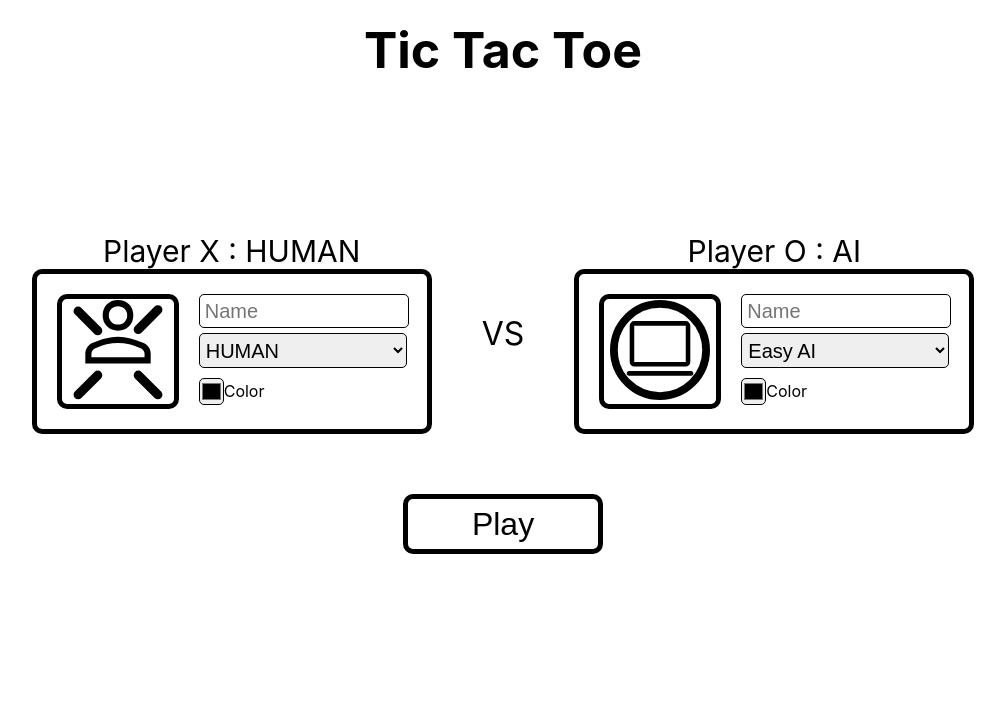
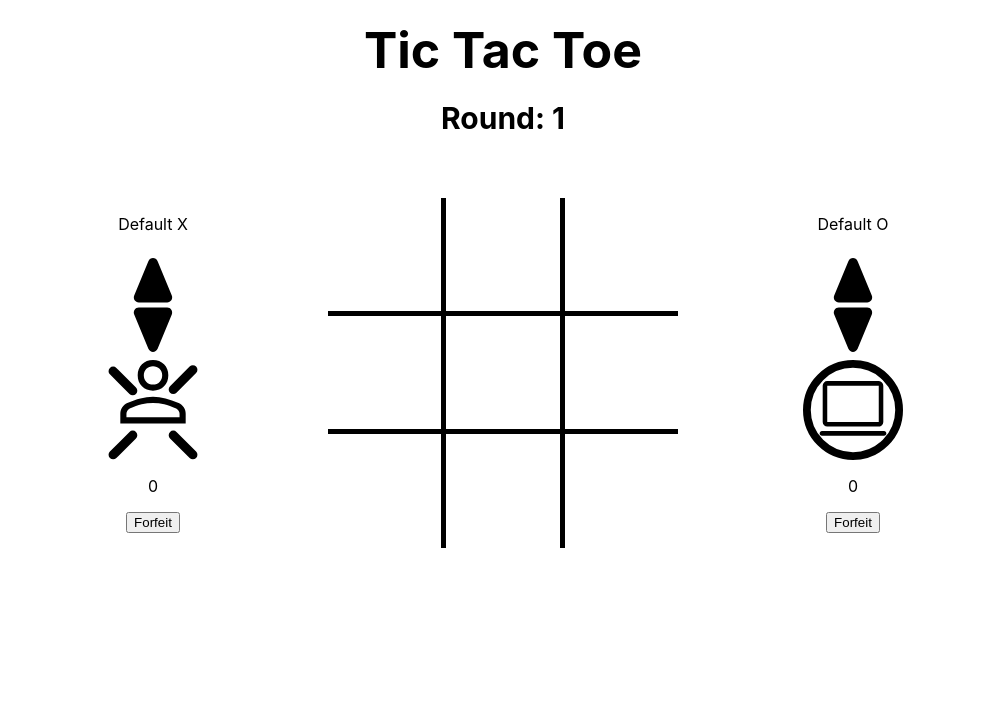
Before and after one commit to Bantchee/Tic-Tac-Toe, a website: page index.html in a window 1280 px wide. Shown: the top 704 px of the page, without its empty margins (137-1142 px from the left). Drawn offline with Linux system fonts and the light colour scheme.

Commit message:
Implement round indicator, player x and player o statuses in renderGame()

```diff
--- a/scripts/main.js
+++ b/scripts/main.js
@@ -41,8 +41,8 @@ const playerFactory = (symbol, avatar, name, type, filter, difficulty) => {
     return {symbol, avatar, name, type, filter, difficulty};
 };
 
-let playerX = playerFactory('X', '1', '', 'HUMAN', '', 0);
-let playerO = playerFactory('O', '1', '', 'AI', '', 1);
+let playerX = playerFactory('X', '1', 'Default X', 'HUMAN', '', 0);
+let playerO = playerFactory('O', '1', 'Default O', 'AI', '', 1);
 
 // Renders home page
 function renderHome() {
@@ -269,7 +269,53 @@ function clearArticle() {
 function renderGame() {
     article.removeAttribute('class');
     article.classList.add('game-article');
+
+    // Current Round
+    const paraCurrentRound = document.createElement('p');
+    paraCurrentRound.classList.add('current-round');
+    paraCurrentRound.textContent = "Round: " + gameState.currentRound;
+    article.appendChild(paraCurrentRound);
+
+    // Div : Contents
+    const divContents = document.createElement('div');
+    divContents.classList.add('contents');
+
+
         // Player X
+        const divPlayerX = document.createElement('div');
+        divPlayerX.classList.add('div-player-x');
+
+            // Para : Player X Wins
+            const paraPlayerXName = document.createElement('p');
+            paraPlayerXName.classList.add('player-x-name');
+            paraPlayerXName.textContent = playerX.name;
+            divPlayerX.appendChild(paraPlayerXName);
+
+            // Img : Turn Indicator SVG
+            const imgPlayerXTurnIndicator = document.createElement('img');
+            imgPlayerXTurnIndicator.classList.add('player-x-turn', 'visible');
+            imgPlayerXTurnIndicator.setAttribute('src', 'icons/turn_indicator.svg');
+            divPlayerX.appendChild(imgPlayerXTurnIndicator);
+
+            // Img : Player X Avatar SVG
+            const imgPlayerXAvatar = document.createElement('img');
+            imgPlayerXAvatar.classList.add('player-x-avatar', 'avatar-img');
+            imgPlayerXAvatar.setAttribute('src', `icons/${playerX.type.toLowerCase() + '_' + playerX.symbol + playerX.avatar}.svg`);
+            divPlayerX.appendChild(imgPlayerXAvatar);
+
+            // Para : Player X Wins
+            const paraPlayerXWins = document.createElement('p');
+            paraPlayerXWins.classList.add('player-x-wins');
+            paraPlayerXWins.textContent = gameState.xWins;
+            divPlayerX.appendChild(paraPlayerXWins);
+
+            // Btn : Forfeit
+            const btnPlayerXForfeit = document.createElement('button');
+            btnPlayerXForfeit.classList.add('player-x-wins');
+            btnPlayerXForfeit.textContent = 'Forfeit';
+            divPlayerX.appendChild(btnPlayerXForfeit);
+
+        divContents.appendChild(divPlayerX);
 
         // Div : Board Container
         const divGameBoard = document.createElement('div');
@@ -296,6 +342,7 @@ function renderGame() {
                             if(gameState.roundOver) {
                                 gameState.currentRound += 1;
                                 gameBoard.resetBoard();
+                                gameState.roundOver = false;
                             }
                             console.log("X Wins: " + gameState.xWins + ", O Wins: " + gameState.oWins + ", Current Round: " + gameState.currentRound);
                         clearArticle();
@@ -304,7 +351,42 @@ function renderGame() {
                     divGameBoard.appendChild(divSquare);
                 });
             });
-    article.appendChild(divGameBoard);
+        divContents.appendChild(divGameBoard);
+
+        // Player O
+        const divPlayerO = document.createElement('div');
+        divPlayerO.classList.add('div-player-o');
+                  // Para : Player X Wins
+                  const paraPlayerOName = document.createElement('p');
+                  paraPlayerOName.classList.add('player-o-name');
+                  paraPlayerOName.textContent = playerO.name;
+                  divPlayerO.appendChild(paraPlayerOName);
+
+                  // Img : Turn Indicator SVG
+                  const imgPlayerOTurnIndicator = document.createElement('img');
+                  imgPlayerOTurnIndicator.classList.add('player-o-turn', 'visible');
+                  imgPlayerOTurnIndicator.setAttribute('src', 'icons/turn_indicator.svg');
+                  divPlayerO.appendChild(imgPlayerOTurnIndicator);
+
+                  // Img : Player X Avatar SVG
+                  const imgPlayerOAvatar = document.createElement('img');
+                  imgPlayerOAvatar.classList.add('player-o-avatar', 'avatar-img');
+                  imgPlayerOAvatar.setAttribute('src', `icons/${playerO.type.toLowerCase() + '_' + playerO.symbol + playerO.avatar}.svg`);
+                  divPlayerO.appendChild(imgPlayerOAvatar);
+
+                  // Para : Player X Wins
+                  const paraPlayerOWins = document.createElement('p');
+                  paraPlayerOWins.classList.add('player-o-wins');
+                  paraPlayerOWins.textContent = gameState.oWins;
+                  divPlayerO.appendChild(paraPlayerOWins);
+
+                  // Btn : Forfeit
+                  const btnPlayerOForfeit = document.createElement('button');
+                  btnPlayerOForfeit.classList.add('player-o-wins');
+                  btnPlayerOForfeit.textContent = 'Forfeit';
+                  divPlayerO.appendChild(btnPlayerOForfeit);
+        divContents.appendChild(divPlayerO);
+    article.appendChild(divContents);
 }
 
 // Adds a Mark to the Board
@@ -405,8 +487,8 @@ function playerWins(symbol) {
     symbol === 'X' ? gameState.xWins += 1: gameState.oWins += 1;
 }
 
-renderHome();
-// renderGame();
+// renderHome();
+renderGame();
 
 
 
--- a/styles/game.css
+++ b/styles/game.css
@@ -1,14 +1,46 @@
 .game-article {
     display: grid;
-    grid: 1fr 5fr 1fr;
+    grid-template-rows: 1fr 5fr;
+    justify-items: center;
+}
+
+.game-article .current-round {
+    padding: 0px;
+    margin: 0px;
+    font-size: 30px;
+    font-weight: bold;
+}
+
+.game-article .contents {
+    /* justify-self: center; */
+    display: grid;
+    grid-template-columns: 1fr 1fr 1fr;
+    /* width: 60%; */
+}
+
+.game-article .contents .avatar-img {
+    width: 100px;
+    height: 100px;
+}
+
+.game-article .contents .div-player-x {
+    display: flex;
+    flex-direction: column;
+    align-items: center;
+}
+
+.game-article .contents .div-player-o {
+    display: flex;
+    flex-direction: column;
+    align-items: center;
 }
 
 .game-article .game-board {
     display: grid;
-    width: 100%;
-    height: auto;
+    grid: Board;
+    width: 350px;
+    height: 350px;
     grid-template-columns: 1fr 1fr 1fr;
-    grid-template-rows: 1fr 1fr 1fr;
     gap: 5px;
     background-color: black;
     border-radius: 5px;
@@ -16,7 +48,6 @@
 
 .game-article .game-board .square {
     background-color: White;
-
     display: flex;
     justify-content: center;
     align-items: center;
```
Also changed, not shown: icons/o_symbol.svg (added), icons/turn_indicator.svg (added), icons/x_symbol.svg (added). Lines whose indentation alone changed are shown as unchanged.
